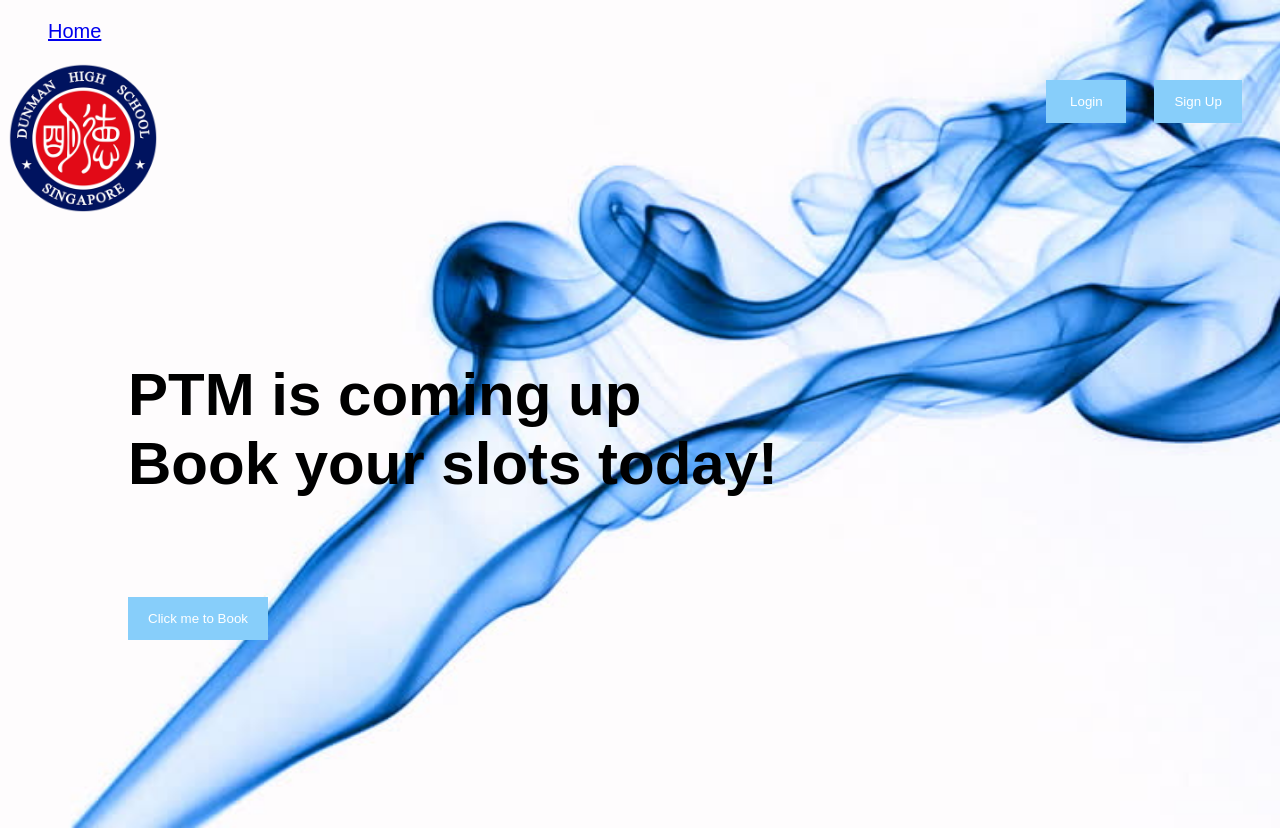
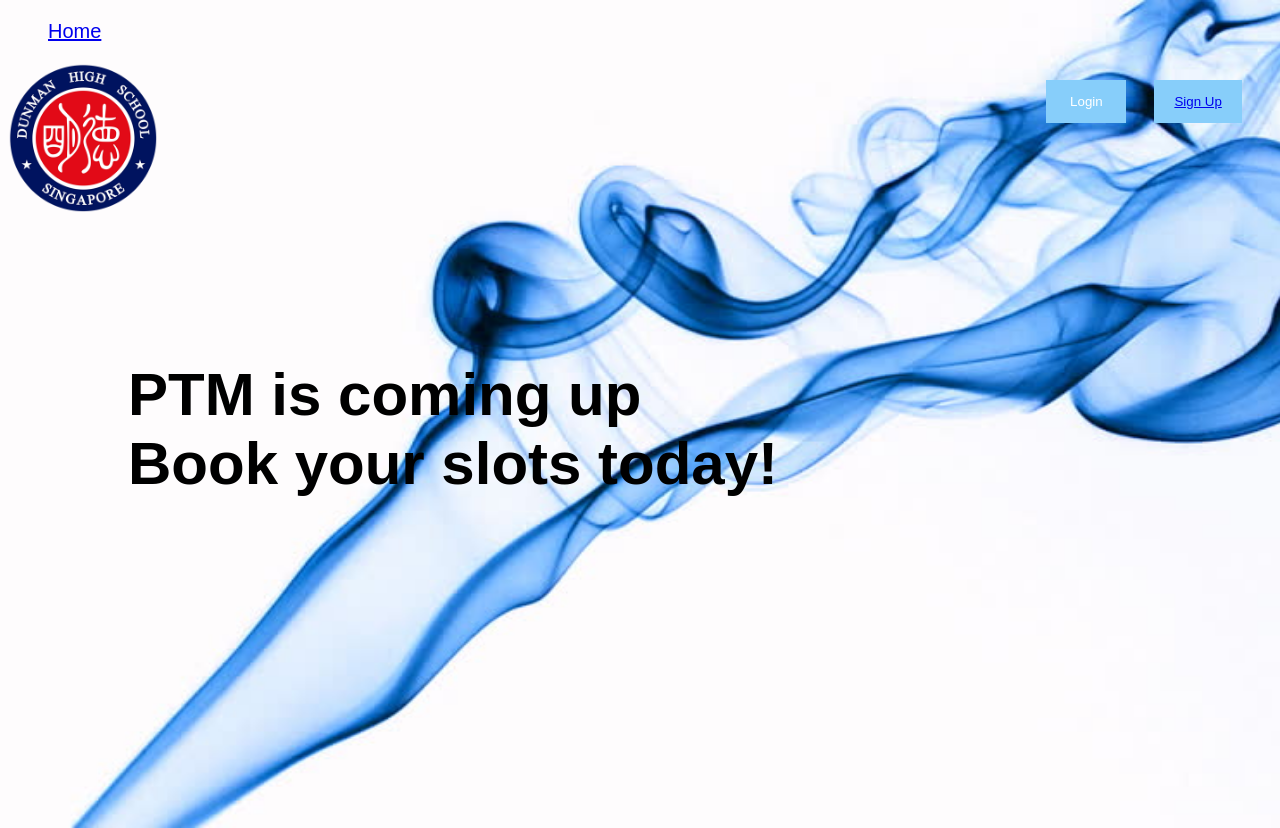
Before and after one commit to RuiPengGao/Real-PTM, a plain HTML site: page _html_files/indexFinal.html in a window 1280 px wide. Drawn offline with Linux system fonts and the light colour scheme; files whose address does not match are found by name.

Commit message:
Update indexFinal.html
- Deleted book now button
- linked the sign up button with sign up page

```diff
--- a/_html_files/indexFinal.html
+++ b/_html_files/indexFinal.html
@@ -181,7 +181,7 @@ span.psw {
         </div>
 	</div>
 	<div class= "signup">
-					<button type="button">Sign Up</button>
+		<button type="button"><a href="_html_files/Sign_up.html">Sign Up</a></button>
 	</div>
 	<button onclick="document.getElementById('id01').style.display='block'" style="width:80px; position: absolute; right: 12%; top: 10%;">Login</button>
 
@@ -211,9 +211,6 @@ span.psw {
 	<div class="text">
         <h1>PTM is coming up <br>Book your slots today!</h1>
 	</div>
-	<div class = "book">
-        <button type="button">Click me to Book</button>
-    </div>
 
 <script>
 // Get the modal
```
